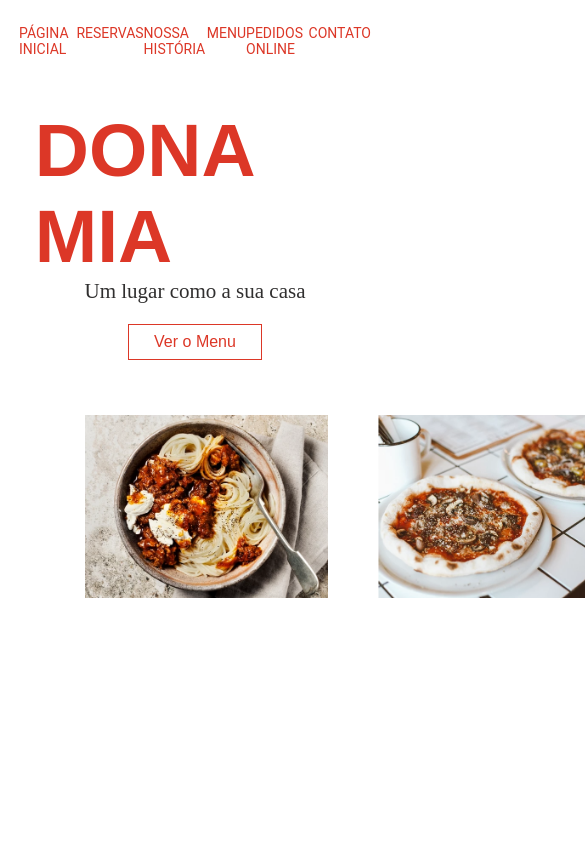
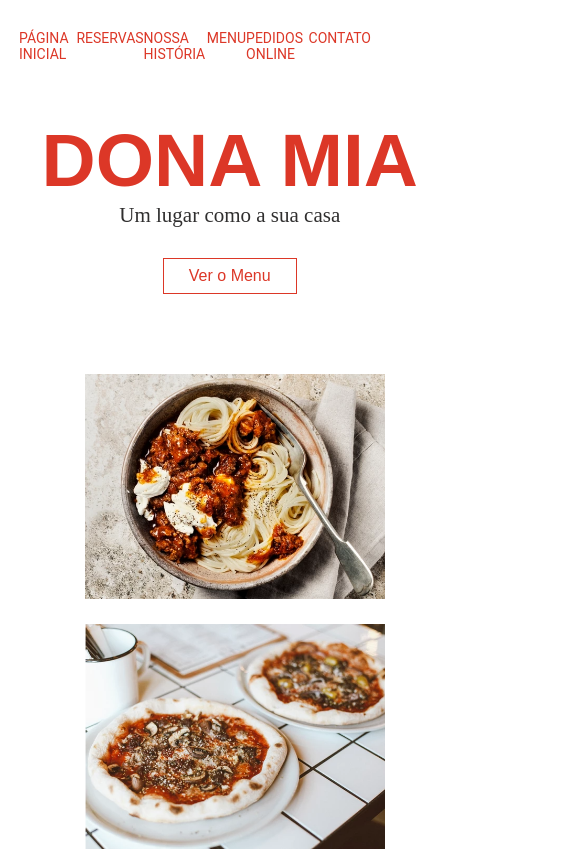
Before and after one commit to RicardoBaltazar/-binary-converter-reactjs, a React (Create React App) app in the folder dona-mia-app/: page / in a window 390 px wide. Shown: the top 851 px of the page, 585 px wide, since content can reach past the window. Built offline with nearby package versions, Linux system fonts and the light colour scheme.

Commit message:
style - criando parte resposniva do title home-page

```diff
--- a/dona-mia-app/src/components/Menu/menu.css
+++ b/dona-mia-app/src/components/Menu/menu.css
@@ -1,7 +1,7 @@
 header nav {
     display: flex;
     justify-content: space-around;
-    padding: 25px 0;
+    padding: 30px 0;
     max-width: 95%;
     margin: auto;
 }
--- a/dona-mia-app/src/pages/home/home.css
+++ b/dona-mia-app/src/pages/home/home.css
@@ -14,14 +14,14 @@ main .title h1 {
 main .title p {
     font-family: 'Times New Roman', Times, serif;
     font-size: 21px;
-    color: rgb(48, 47, 47);
+    color: #302f2f;
 }
 
 main .title button {
     background-color: #fff;
     border: solid 1.5px #dc3727;
     padding: 8px 25px;
-    margin: 20px;
+    margin: 30px;
     color: #dc3727;
     font-size: 16px;
     transition: ease-in 0.2s;
@@ -41,5 +41,21 @@ main .images-title{
 main .images-title img{
     width: 350px;
     max-width: 90%;
-    margin: 10px 25px;
+    margin: 0px 25px;
 }
+
+@media(max-width: 426px){
+    main .title {
+        width: 100vw;
+    }
+
+    main .images-title{
+        flex-direction: column;
+    }
+
+    main .images-title img{
+        margin-top: 25px;
+        width: 300px;
+        max-width: 100%;
+    }
+}
```
